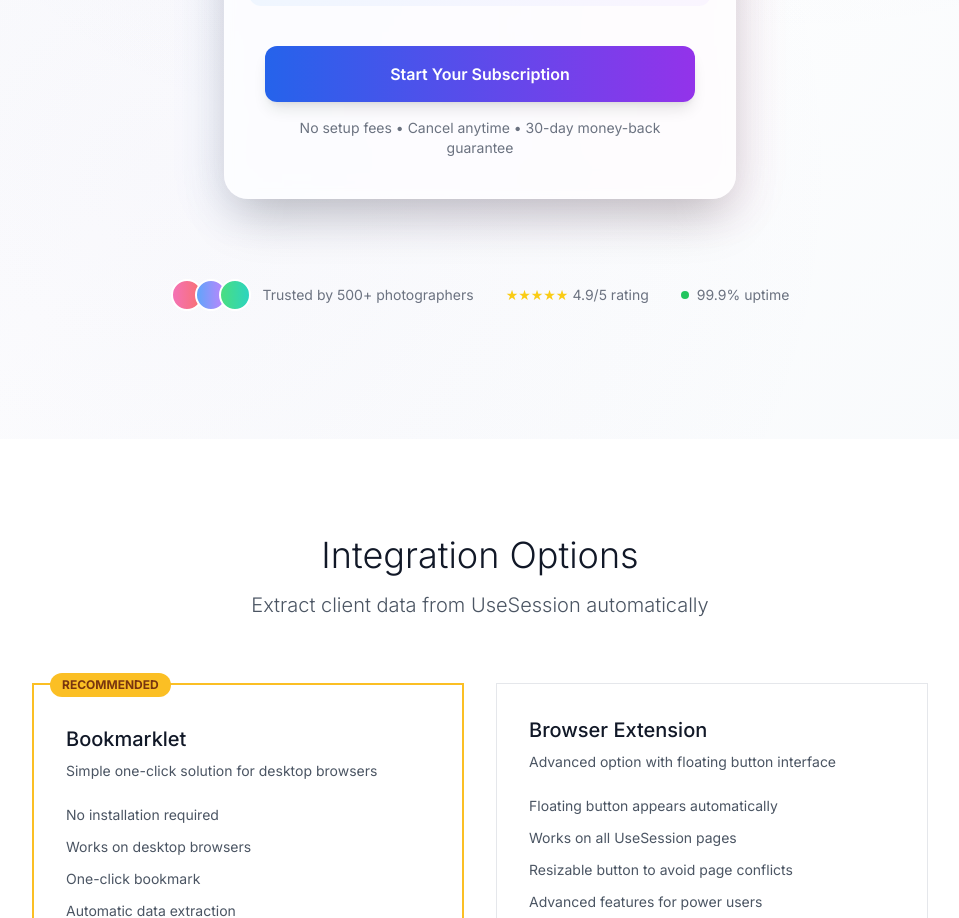
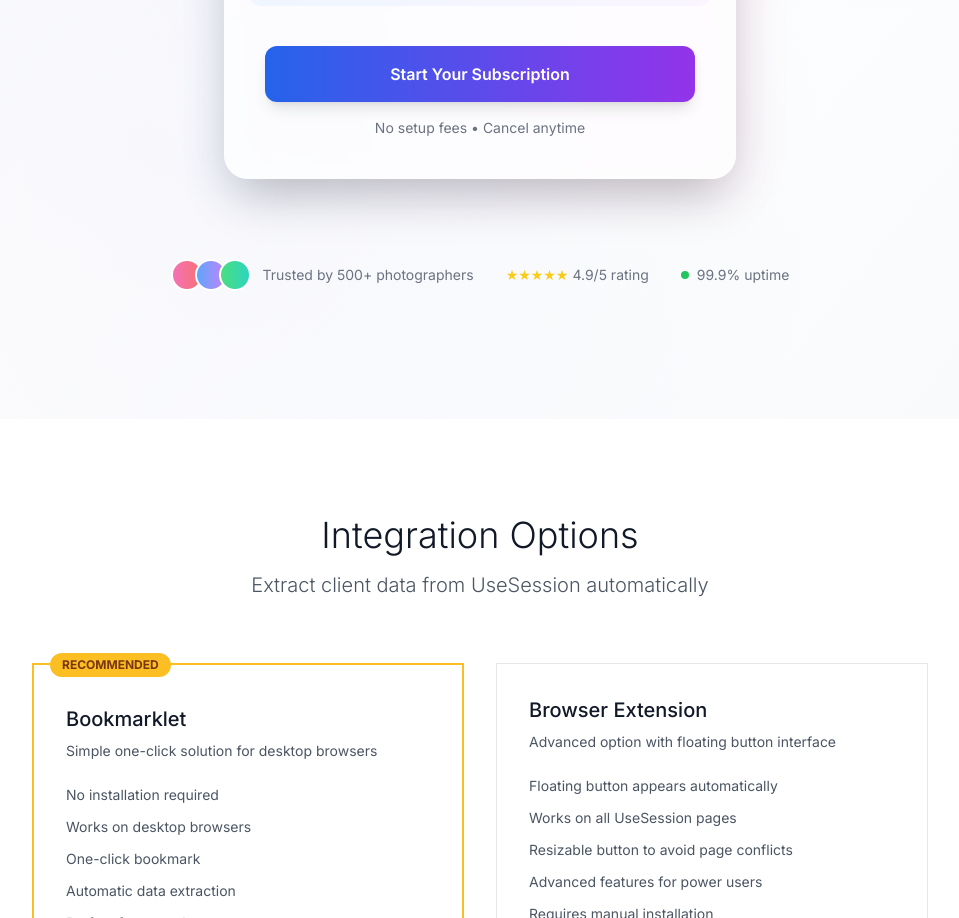
Before and after one commit to sirwalterjones/sessionremind, a Next.js app: page / in a window 1280 px wide. Shown: the part 1806-2724 px from the top of the page, without its empty margins (160-1119 px from the left). Built offline with nearby package versions, Linux system fonts and the light colour scheme; no server answers.

Commit message:
Remove 30-day money-back guarantee from home page
- Updated CTA section to remove guarantee text
- Keeps 'No setup fees • Cancel anytime' messaging
- Cleaner, more focused value proposition

```diff
--- a/app/page.tsx
+++ b/app/page.tsx
@@ -216,7 +216,7 @@ export default function Home() {
                     Start Your Subscription
                   </a>
                   <p className="text-sm text-gray-500 text-center">
-                    No setup fees • Cancel anytime • 30-day money-back guarantee
+                    No setup fees • Cancel anytime
                   </p>
                 </div>
               </div>
```
